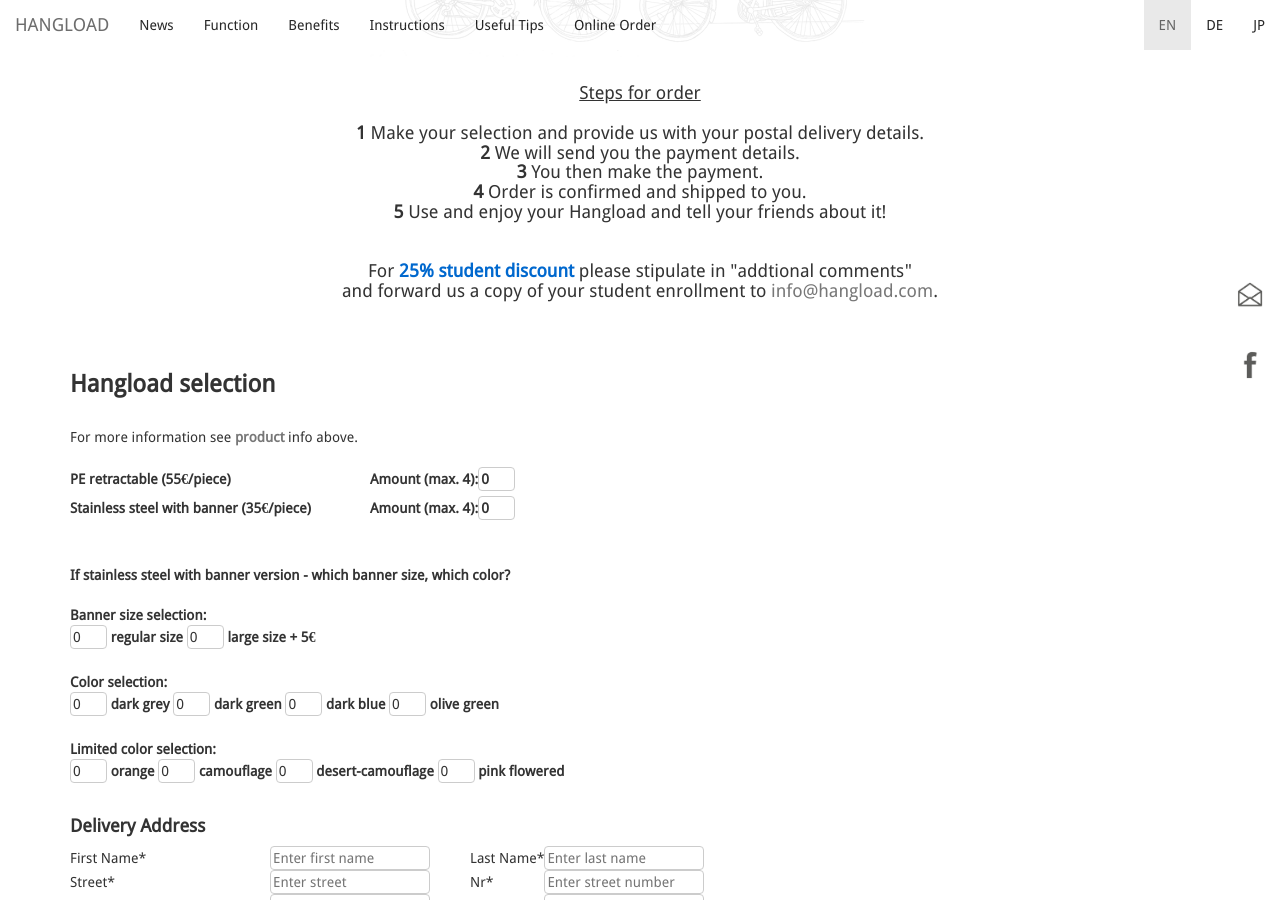
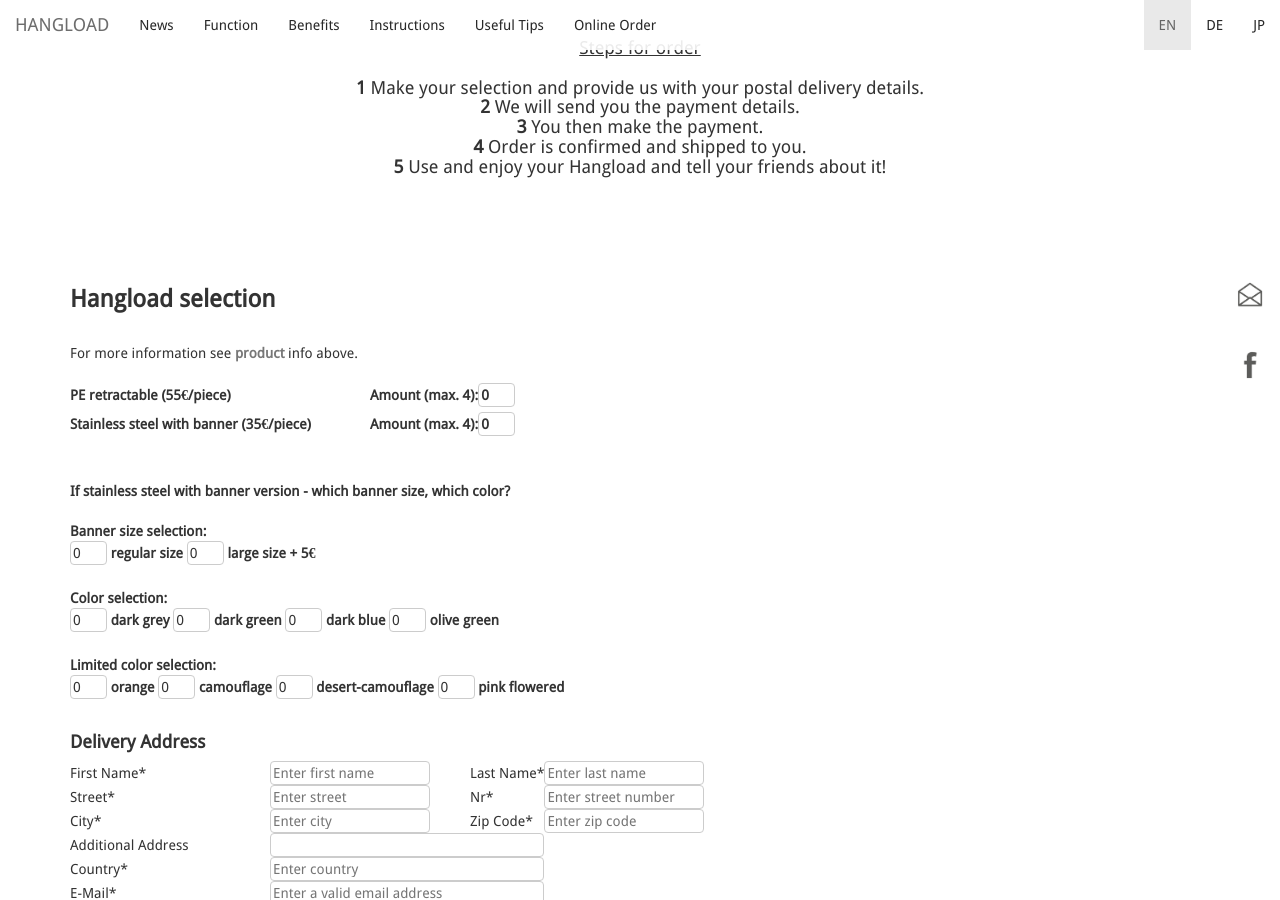
Before and after one commit to bodokaiser/hangload.com, a Jekyll site: the page built from webshop/index.html, in a window 1280 px wide and 900 px high, scrolled down 2630 px. Built offline with Jekyll 4.4.1, drawn with Linux system fonts in a browser that asks for light colours; nearby versions of some CDN libraries; library files that are not in the unit come from our copies; Markdown is read by kramdown in place of the engine named in the settings; some of the changed text lies outside the part shown.

Commit message:
Update index.html

```diff
--- a/webshop/index.html
+++ b/webshop/index.html
@@ -164,7 +164,6 @@
 supply you via our  <a href="/webshop/#order"> online order sheet </a> below. <br>
 For more news see our <a href="//eepurl.com/SBj6T">newsletter </a> and <a href="//facebook.com/HangLoad">Facebook </a>.
 <br> <br>
-25% student discount till the end of november - buy via our <a href="/webshop/#order"> online order sheet </a> .
 </h4>
 <br>
 <p class="text-center h4">
@@ -194,7 +193,6 @@
 <div class="col-xs-10 col-xs-offset-1 col-md-4 col-md-offset-0">
 <h3 class="text-center">PE retractable</h3>
 <!--<h4 class="text-center"> <font color=”#800000”> <strong> 55€ now</strong>  </font> </h4> -->
-<h5 class="text-center"> <font color=”#800000”> <strong> 25% student discount till end of november </strong>  </font> </h5>
 <p class="text-justify">
 The PE version is designed to be mounted on the right side of your carrier
 and is pulled out into position for use.
@@ -238,7 +236,6 @@
 <div class="col-xs-10 col-xs-offset-1 col-md-4 col-md-offset-0">
 <h3 class="text-center">stainless steel with banner </h3>
 <!-- <h4 class="text-center"> <font color=”#800000”> <strong> 35€ now</strong>  </font> </h4> -->
-<h5 class="text-center"> <font color=”#800000”> <strong>25% student discount till end of november </strong>  </font> </h5>
 <p class="text-justify">
 The stainless steel version of the Hangload can be mounted on either side of
 your carrier - optionally on both sides simultaneously. Available in
@@ -288,8 +285,6 @@
 <strong>5</strong> Use and enjoy your Hangload and tell your friends about it! <br>
 <br>
 <br>
-For  <strong> <font color=”#168DCE”> 25% student discount </font> </strong>  please stipulate in "addtional comments" <br>
-and forward us a copy of your student enrollment to <a href="mailto:info@hangload.com">info@hangload.com</a>.
 </h4>
 <!--<form name="Bestellung" method="post" action="www.hangload.com/de/webshop/bestellung.php">-->
 <form name="order" method="post" action="//forms.brace.io/sales@hangload.com" onsubmit="return return_check()">
```
